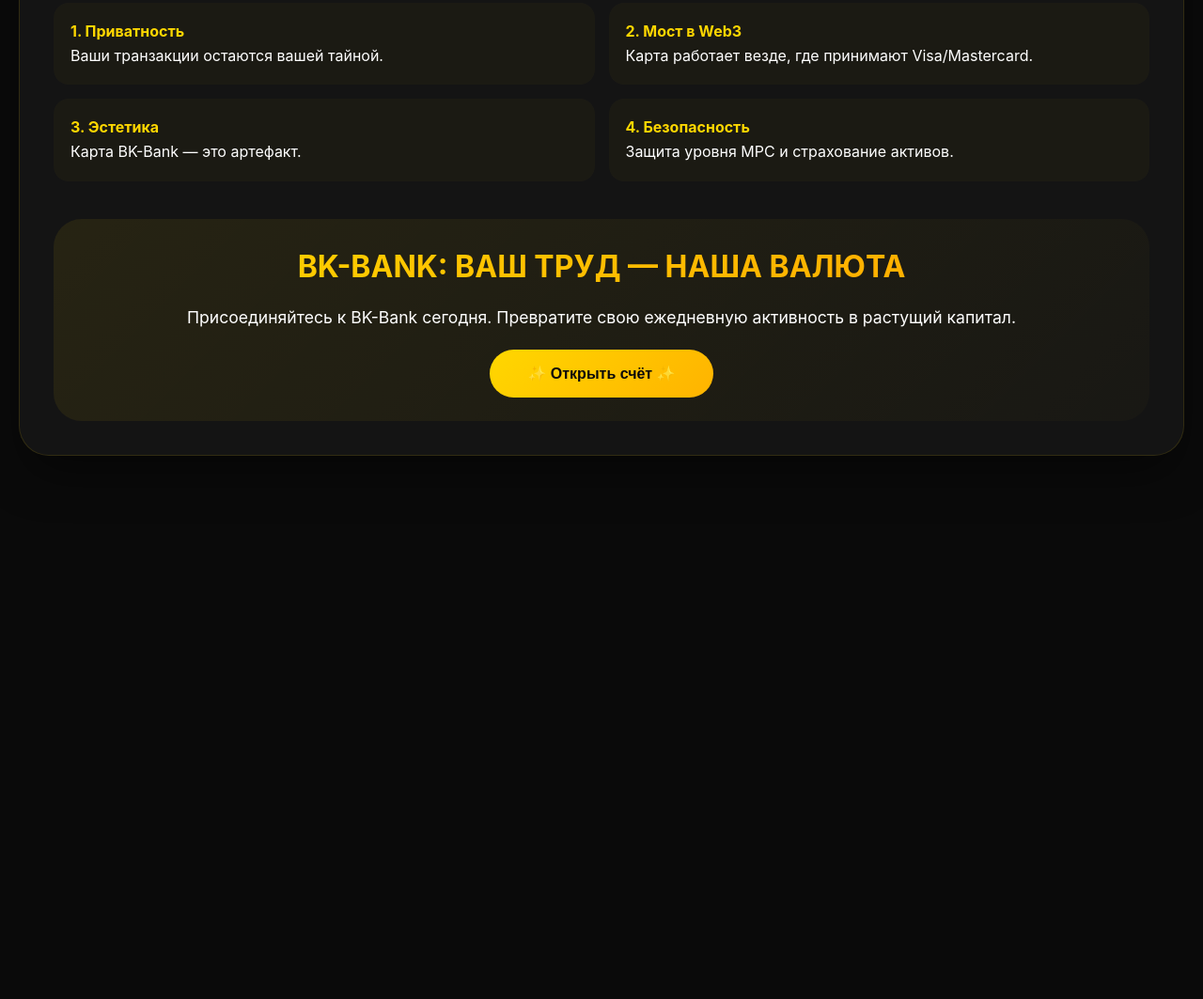
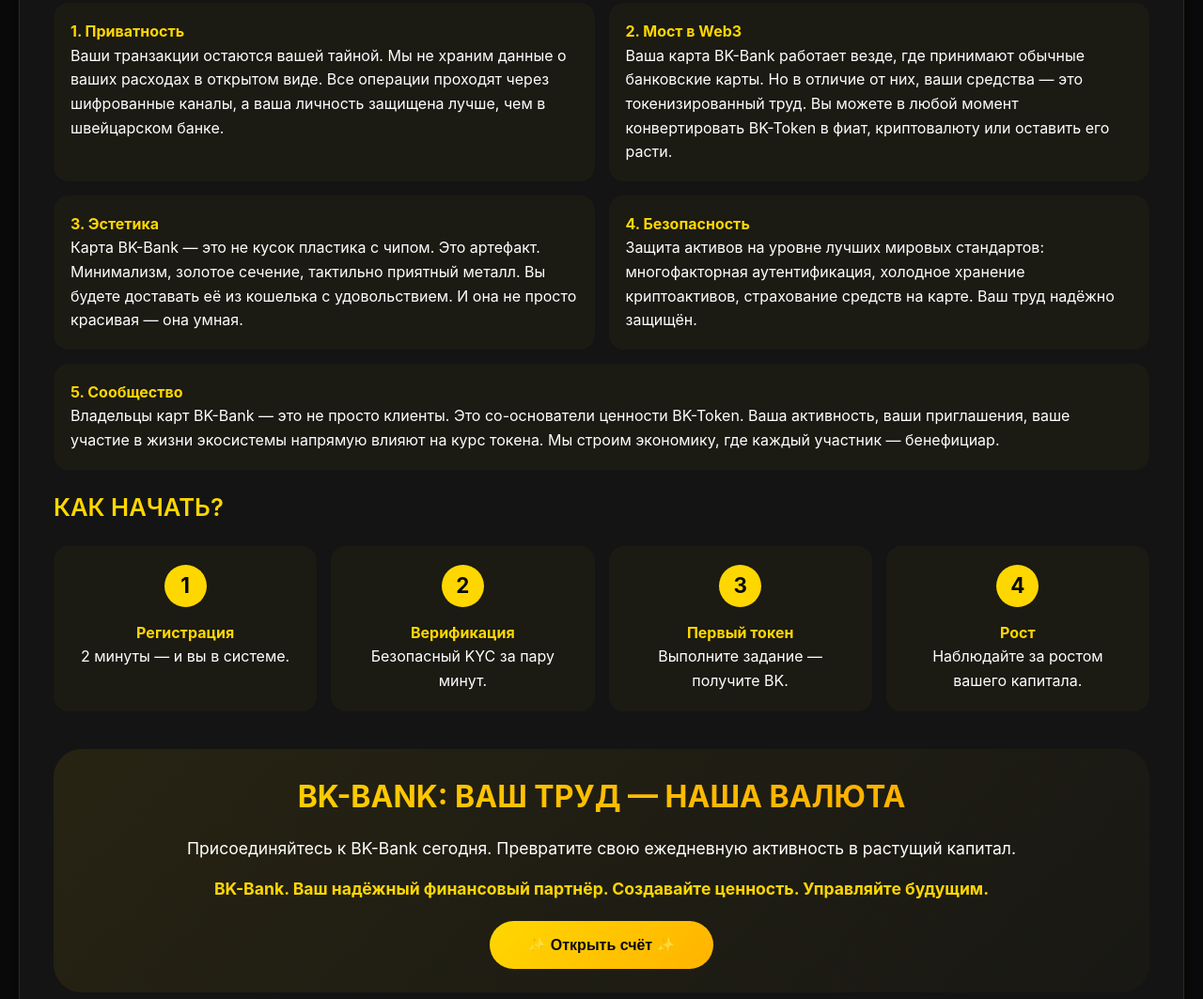
Before and after one commit to lybat25/BK-Bank, a plain HTML site: page index.html in a window 1280 px wide. Shown: the part 1235-2298 px from the top of the page at 94% size. Before the commit the page ends 1720 px from the top, so only its background shows below. Drawn offline with nearby package versions, Linux system fonts and the light colour scheme.

Commit message:
Update index.html

```diff
--- a/index.html
+++ b/index.html
@@ -81,7 +81,6 @@
         p, li, span, div { color: #ffffff; line-height: 1.6; font-size: 0.95rem; }
         .highlight { color: #FFD700; font-weight: 600; }
 
-        /* Старые стили для галочек */
         .comparison-table { display: grid; grid-template-columns: 1fr 1fr; gap: 15px; margin: 20px 0; }
         .comparison-item { background: rgba(255,215,0,0.05); border-radius: 16px; padding: 15px; border: 1px solid rgba(255,215,0,0.1); transition: all 0.3s ease; }
         .comparison-item:hover { transform: scale(1.01); border-color: #FFD700; background: rgba(255,215,0,0.08); }
@@ -263,15 +262,25 @@
 
         <h3>НАШИ ПРЕИМУЩЕСТВА</h3>
         <div style="display:grid; grid-template-columns:repeat(2,1fr); gap:15px; margin:20px 0;">
-            <div style="background:rgba(255,215,0,0.03); border-radius:16px; padding:18px;"><h4 style="color:#FFD700;">1. Приватность</h4><p>Ваши транзакции остаются вашей тайной.</p></div>
-            <div style="background:rgba(255,215,0,0.03); border-radius:16px; padding:18px;"><h4 style="color:#FFD700;">2. Мост в Web3</h4><p>Карта работает везде, где принимают Visa/Mastercard.</p></div>
-            <div style="background:rgba(255,215,0,0.03); border-radius:16px; padding:18px;"><h4 style="color:#FFD700;">3. Эстетика</h4><p>Карта BK-Bank — это артефакт.</p></div>
-            <div style="background:rgba(255,215,0,0.03); border-radius:16px; padding:18px;"><h4 style="color:#FFD700;">4. Безопасность</h4><p>Защита уровня MPC и страхование активов.</p></div>
+            <div style="background:rgba(255,215,0,0.03); border-radius:16px; padding:18px;"><h4 style="color:#FFD700;">1. Приватность</h4><p>Ваши транзакции остаются вашей тайной. Мы не храним данные о ваших расходах в открытом виде. Все операции проходят через шифрованные каналы, а ваша личность защищена лучше, чем в швейцарском банке.</p></div>
+            <div style="background:rgba(255,215,0,0.03); border-radius:16px; padding:18px;"><h4 style="color:#FFD700;">2. Мост в Web3</h4><p>Ваша карта BK-Bank работает везде, где принимают обычные банковские карты. Но в отличие от них, ваши средства — это токенизированный труд. Вы можете в любой момент конвертировать BK-Token в фиат, криптовалюту или оставить его расти.</p></div>
+            <div style="background:rgba(255,215,0,0.03); border-radius:16px; padding:18px;"><h4 style="color:#FFD700;">3. Эстетика</h4><p>Карта BK-Bank — это не кусок пластика с чипом. Это артефакт. Минимализм, золотое сечение, тактильно приятный металл. Вы будете доставать её из кошелька с удовольствием. И она не просто красивая — она умная.</p></div>
+            <div style="background:rgba(255,215,0,0.03); border-radius:16px; padding:18px;"><h4 style="color:#FFD700;">4. Безопасность</h4><p>Защита активов на уровне лучших мировых стандартов: многофакторная аутентификация, холодное хранение криптоактивов, страхование средств на карте. Ваш труд надёжно защищён.</p></div>
+            <div style="background:rgba(255,215,0,0.03); border-radius:16px; padding:18px; grid-column: span 2;"><h4 style="color:#FFD700;">5. Сообщество</h4><p>Владельцы карт BK-Bank — это не просто клиенты. Это со-основатели ценности BK-Token. Ваша активность, ваши приглашения, ваше участие в жизни экосистемы напрямую влияют на курс токена. Мы строим экономику, где каждый участник — бенефициар.</p></div>
+        </div>
+
+        <h3>КАК НАЧАТЬ?</h3>
+        <div style="display:flex; flex-wrap:wrap; gap:15px; margin:20px 0;">
+            <div style="flex:1; min-width:150px; background:rgba(255,215,0,0.03); border-radius:16px; padding:20px; text-align:center;"><div style="width:45px; height:45px; background:#FFD700; color:#0a0a0a; border-radius:50%; display:flex; align-items:center; justify-content:center; font-size:1.4rem; font-weight:700; margin:0 auto 15px;">1</div><h4 style="color:#FFD700;">Регистрация</h4><p>2 минуты — и вы в системе.</p></div>
+            <div style="flex:1; min-width:150px; background:rgba(255,215,0,0.03); border-radius:16px; padding:20px; text-align:center;"><div style="width:45px; height:45px; background:#FFD700; color:#0a0a0a; border-radius:50%; display:flex; align-items:center; justify-content:center; font-size:1.4rem; font-weight:700; margin:0 auto 15px;">2</div><h4 style="color:#FFD700;">Верификация</h4><p>Безопасный KYC за пару минут.</p></div>
+            <div style="flex:1; min-width:150px; background:rgba(255,215,0,0.03); border-radius:16px; padding:20px; text-align:center;"><div style="width:45px; height:45px; background:#FFD700; color:#0a0a0a; border-radius:50%; display:flex; align-items:center; justify-content:center; font-size:1.4rem; font-weight:700; margin:0 auto 15px;">3</div><h4 style="color:#FFD700;">Первый токен</h4><p>Выполните задание — получите BK.</p></div>
+            <div style="flex:1; min-width:150px; background:rgba(255,215,0,0.03); border-radius:16px; padding:20px; text-align:center;"><div style="width:45px; height:45px; background:#FFD700; color:#0a0a0a; border-radius:50%; display:flex; align-items:center; justify-content:center; font-size:1.4rem; font-weight:700; margin:0 auto 15px;">4</div><h4 style="color:#FFD700;">Рост</h4><p>Наблюдайте за ростом вашего капитала.</p></div>
         </div>
 
         <div style="text-align:center; margin-top:40px; padding:25px; background:linear-gradient(135deg, rgba(255,215,0,0.08), rgba(255,215,0,0.02)); border-radius:30px;">
             <h2 style="font-size:2rem;">BK-BANK: ВАШ ТРУД — НАША ВАЛЮТА</h2>
             <p style="font-size:1.1rem;">Присоединяйтесь к BK-Bank сегодня. Превратите свою ежедневную активность в растущий капитал.</p>
+            <p style="margin-top:15px; color:#FFD700; font-size:1.1rem;"><strong>BK-Bank. Ваш надёжный финансовый партнёр. Создавайте ценность. Управляйте будущим.</strong></p>
             <button class="gold-button" style="width:auto; padding:16px 40px; margin-top:20px;" onclick="window.showRegistrationForm()">✨ Открыть счёт ✨</button>
         </div>
     </div>
```
